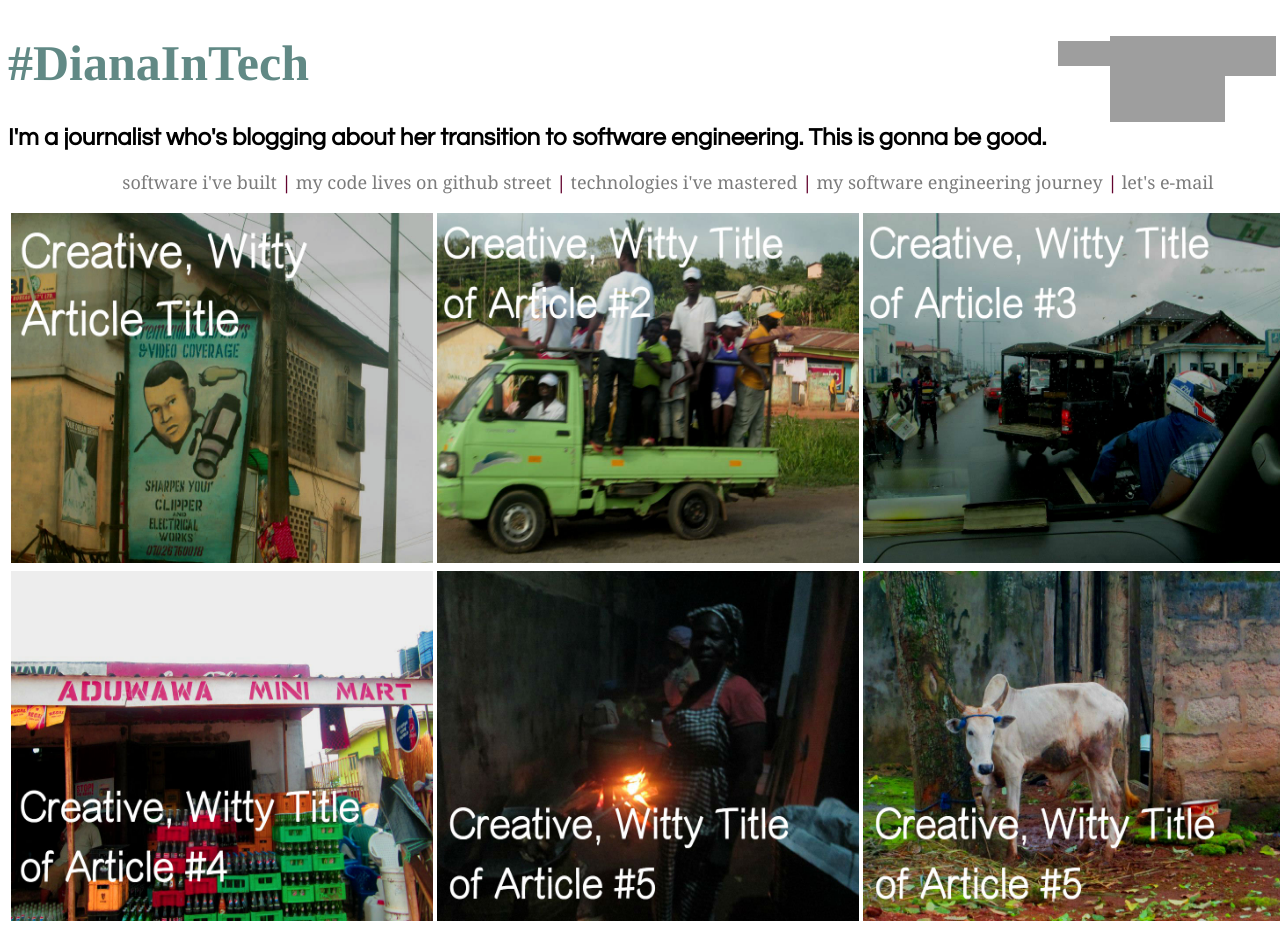
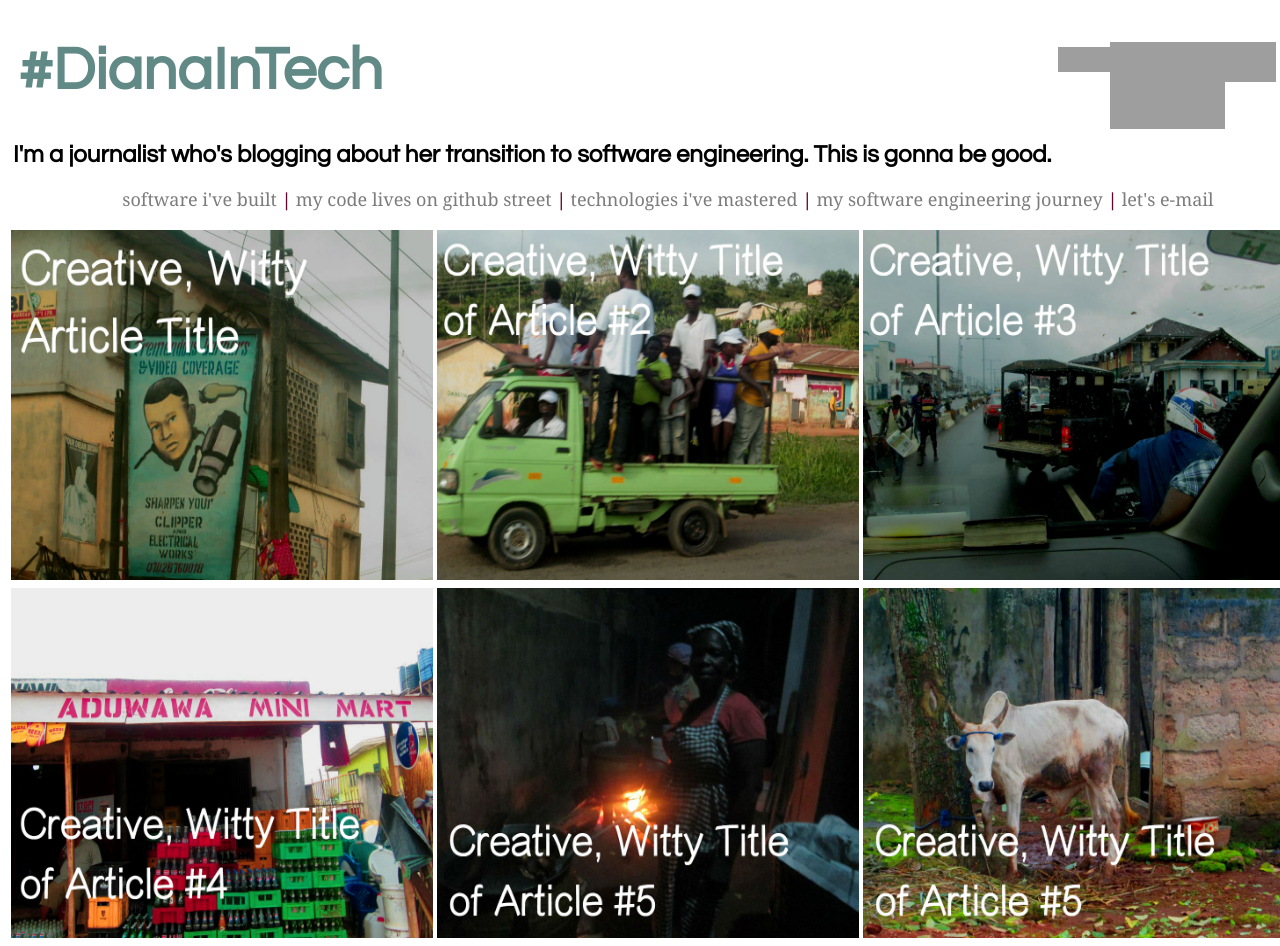
Before and after one commit to DianaEromosele/DianaEromosele.github.io, a plain HTML site: page blog/index.html in a window 1280 px wide. Shown: the top 946 px of the page. Drawn offline with Linux system fonts and the light colour scheme; grey boxes are pictures that could not be loaded.

Commit message:
stylesheet

```diff
--- a/stylesheets/blog.css
+++ b/stylesheets/blog.css
@@ -36,11 +36,11 @@
 
 
 #headline {
-    /*font-family: Century Gothic, sans-serif;*/
-    font-family: ‘Times New Roman’, Times, serif;
-    font-size: 50px;
+    font-family: Century Gothic, sans-serif;
+    font-size: 60px;
     color: #618985;
     float: center;
+    margin-left: 10px;
 }
 
 img {
@@ -114,6 +114,7 @@ a:active {
 
 h2 {
     font-family: Century Gothic, sans-serif;
+    margin-left: 5px;
 }
 
 #footer_text {
```
